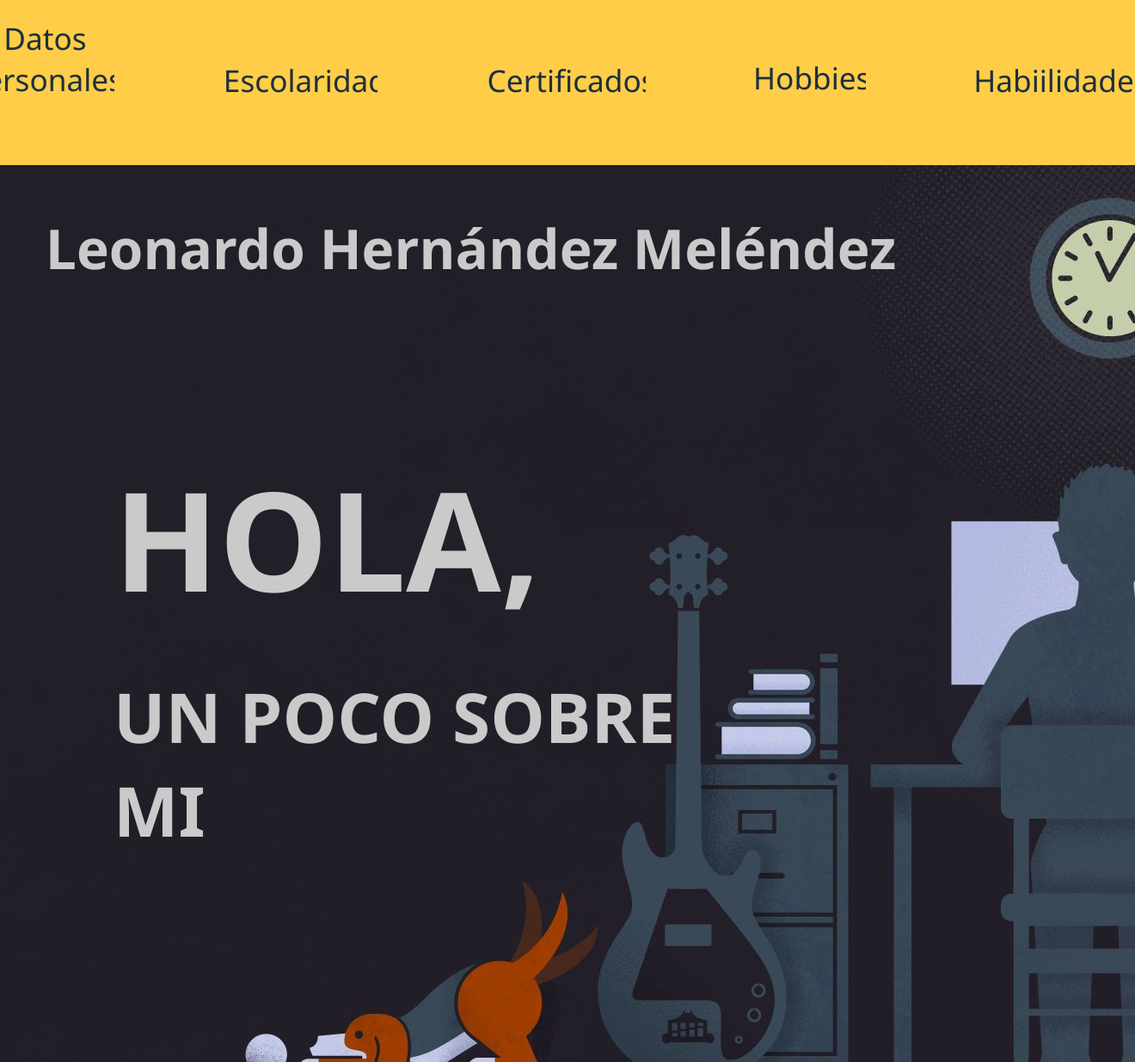
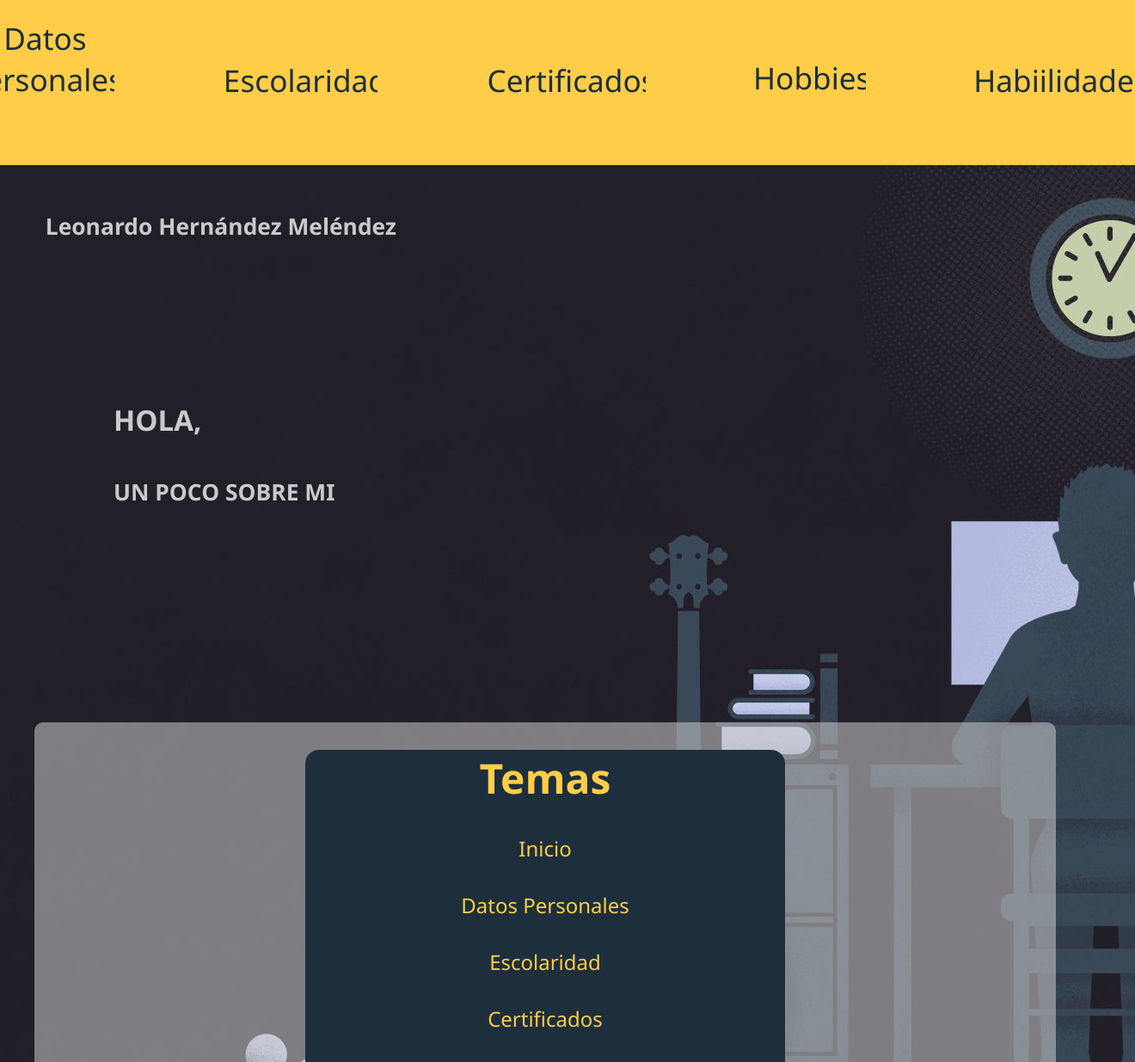
Before and after one commit to LeonardoHdz93/4IV8-PSW-HernandezMelendezLeonardo, a PHP site: page / in a window 1320 px wide; the page is wider, and only the part inside the window is pictured. Shown: the top 1235 px of that part at 86% size. Run offline with PHP 8.4, Linux system fonts and the light colour scheme; some libraries are stand-ins or nearby versions.

Commit message:
medidas vw

```diff
--- a/css/masterstyle.css
+++ b/css/masterstyle.css
@@ -24,6 +24,7 @@ div.nombre{
 }
 h1.nombre_h1{
     color: #cacaca;
+    font-size: 2vw;
 
 }
 h1.titulo-dats{
@@ -98,11 +99,11 @@ img.img-circulo{
 }
 .bienvenida-texto{
     text-align: left;
-    font-size: 10rem;
+    font-size: 2.5vw;
 }
 .bienvenida-texto2{
     text-align: left;
-    font-size: 5rem;
+    font-size: 2vw;
 }
 /*En tu hoja de estilos */
 a:link, a:visited, a:active {
```
